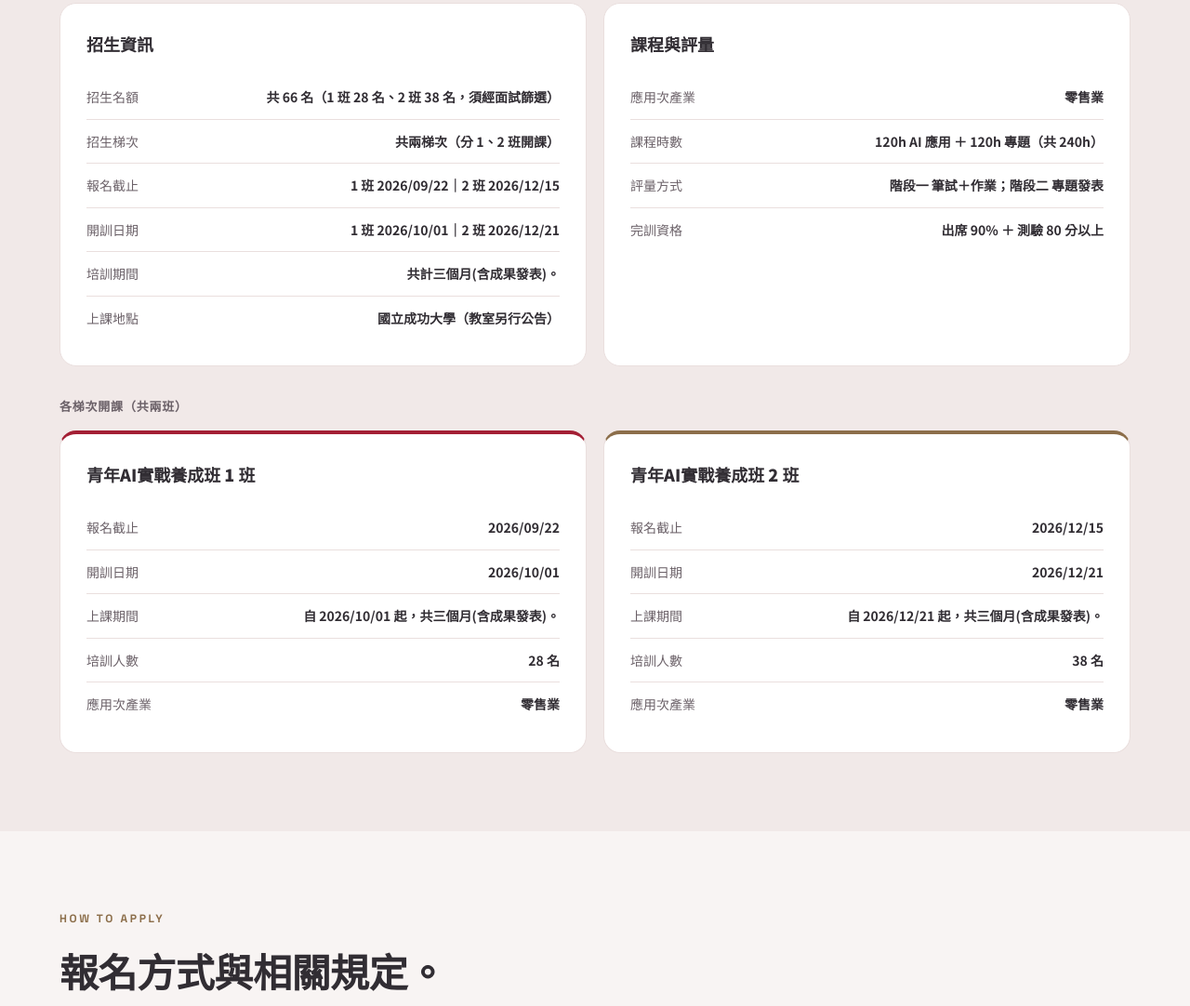
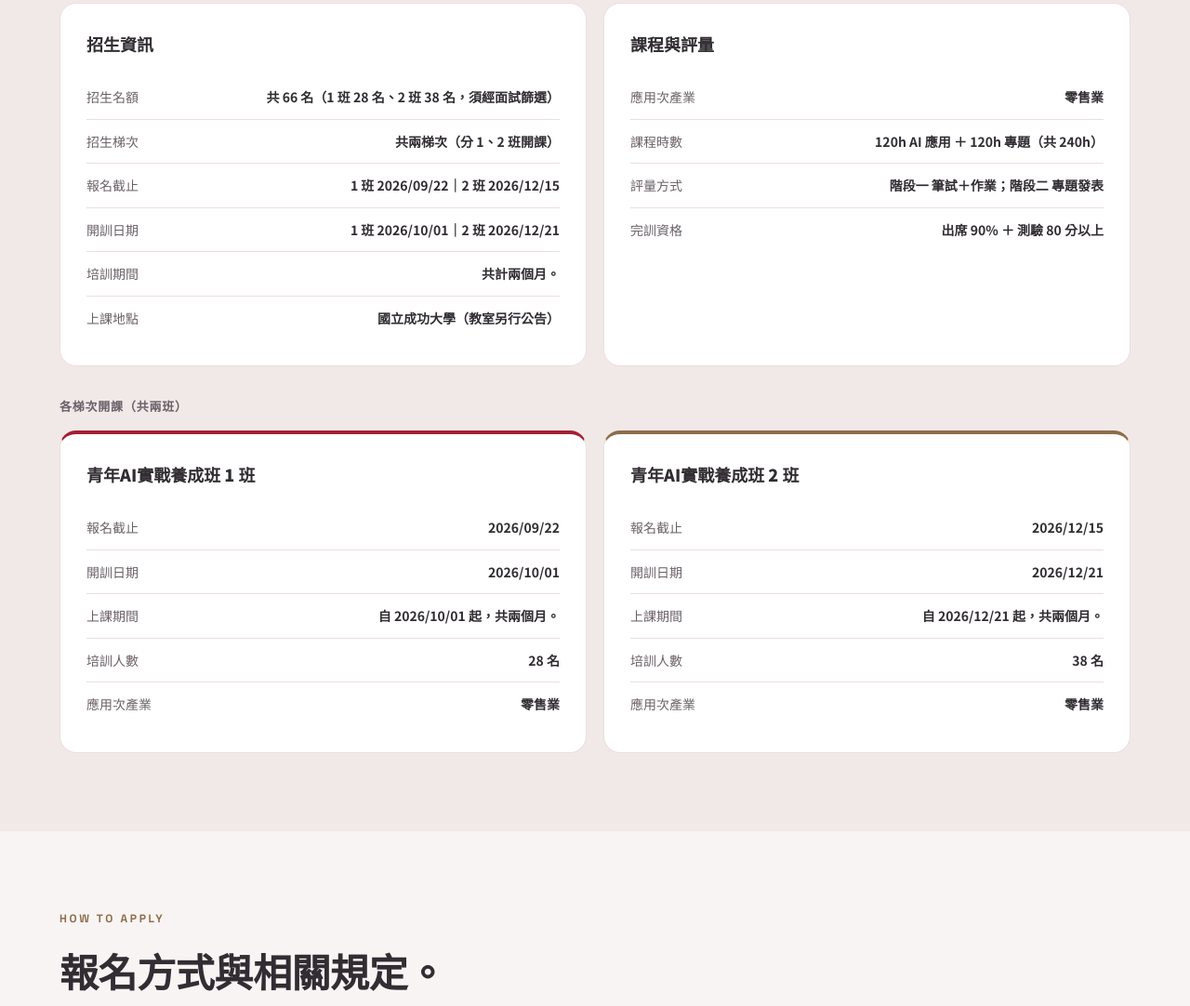
Before and after one commit to NCKU-IHQ-gif/ncku-ai-class, a plain HTML site: page index.html in a window 1280 px wide. Shown: the part 8281-9363 px from the top of the page at 93% size. Drawn offline with Linux system fonts and the light colour scheme.

Commit message:
Update index.html

```diff
--- a/index.html
+++ b/index.html
@@ -639,7 +639,7 @@
         <div class="sch-row"><span class="k">招生梯次</span><span class="v">共兩梯次（分 1、2 班開課）</span></div>
         <div class="sch-row"><span class="k">報名截止</span><span class="v">1 班 2026/09/22｜2 班 2026/12/15</span></div>
         <div class="sch-row"><span class="k">開訓日期</span><span class="v">1 班 2026/10/01｜2 班 2026/12/21</span></div>
-        <div class="sch-row"><span class="k">培訓期間</span><span class="v">共計三個月(含成果發表)。</span></div>
+        <div class="sch-row"><span class="k">培訓期間</span><span class="v">共計兩個月。</span></div>
         <div class="sch-row"><span class="k">上課地點</span><span class="v">國立成功大學（教室另行公告）</span></div>
       </div>
       <div class="sch-card reveal" style="border-top:1px solid var(--line)">
@@ -657,7 +657,7 @@
         <h3>青年AI實戰養成班 1 班</h3>
         <div class="sch-row"><span class="k">報名截止</span><span class="v">2026/09/22</span></div>
         <div class="sch-row"><span class="k">開訓日期</span><span class="v">2026/10/01</span></div>
-        <div class="sch-row"><span class="k">上課期間</span><span class="v">自 2026/10/01 起，共三個月(含成果發表)。</span></div>
+        <div class="sch-row"><span class="k">上課期間</span><span class="v">自 2026/10/01 起，共兩個月。</span></div>
         <div class="sch-row"><span class="k">培訓人數</span><span class="v">28 名</span></div>
         <div class="sch-row"><span class="k">應用次產業</span><span class="v">零售業</span></div>
       </div>
@@ -665,7 +665,7 @@
         <h3>青年AI實戰養成班 2 班</h3>
         <div class="sch-row"><span class="k">報名截止</span><span class="v">2026/12/15</span></div>
         <div class="sch-row"><span class="k">開訓日期</span><span class="v">2026/12/21</span></div>
-        <div class="sch-row"><span class="k">上課期間</span><span class="v">自 2026/12/21 起，共三個月(含成果發表)。</span></div>
+        <div class="sch-row"><span class="k">上課期間</span><span class="v">自 2026/12/21 起，共兩個月。</span></div>
         <div class="sch-row"><span class="k">培訓人數</span><span class="v">38 名</span></div>
         <div class="sch-row"><span class="k">應用次產業</span><span class="v">零售業</span></div>
       </div>
```
